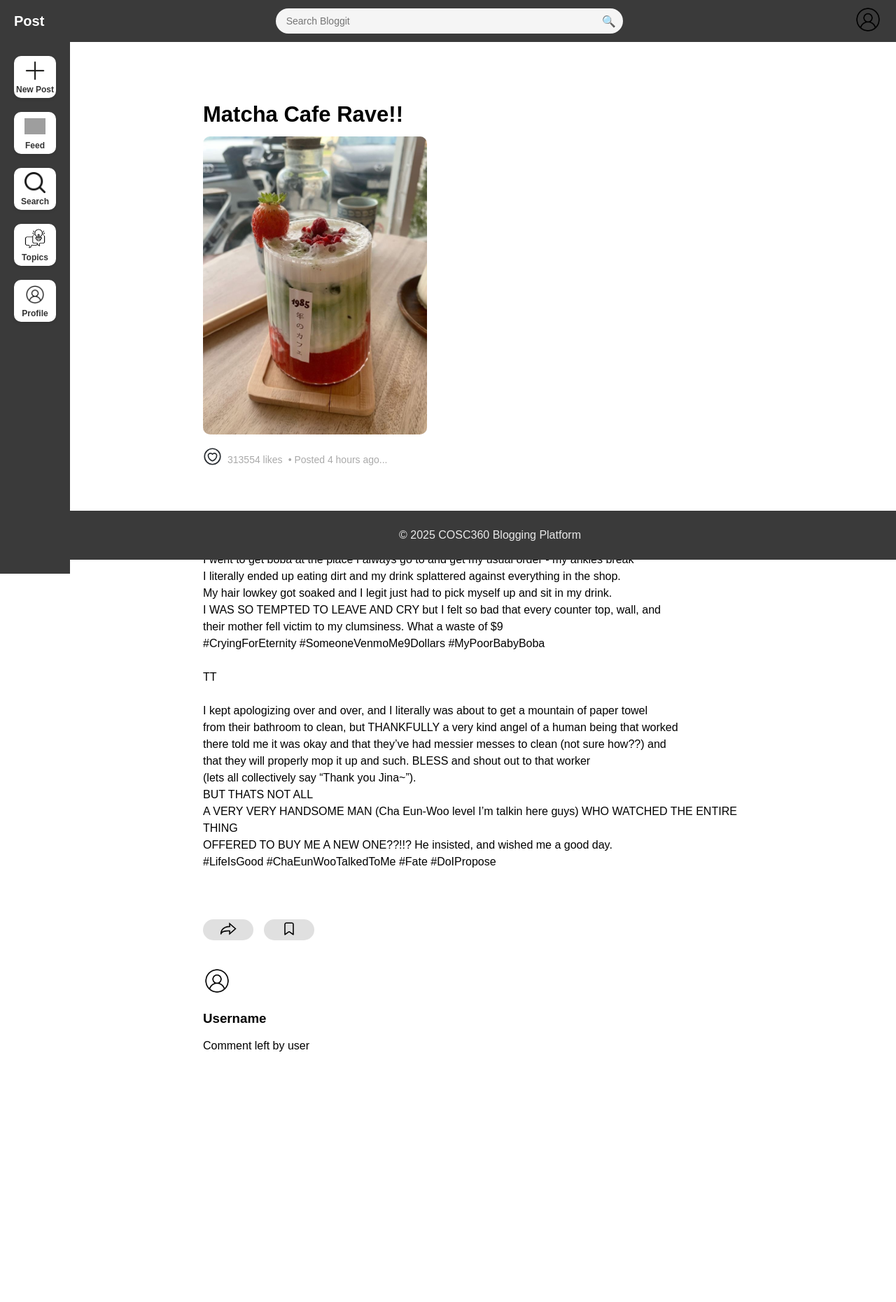
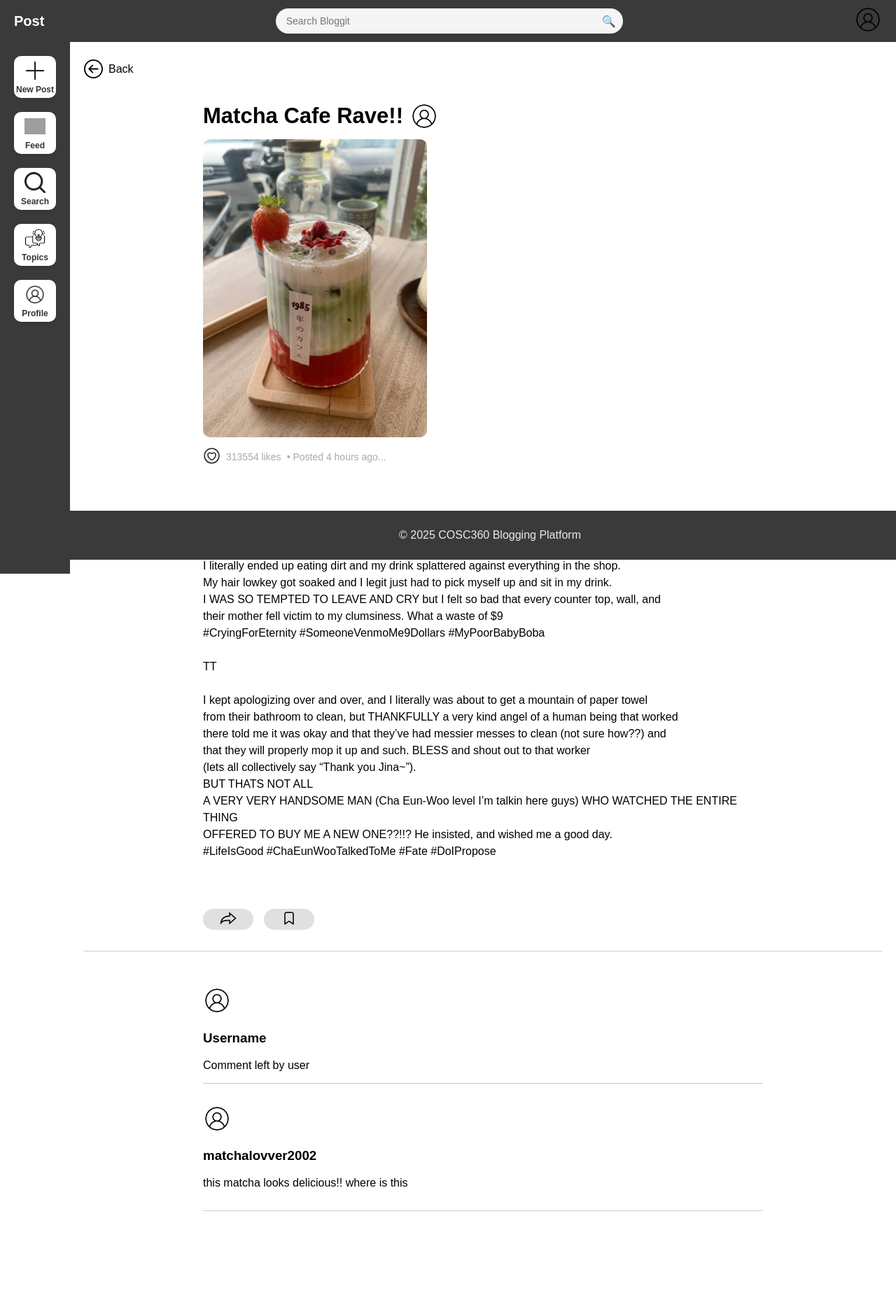
Before and after one commit to timothyythio/cosc360-proj, a PHP site: page /pages/post.html in a window 1280 px wide. Shown: the whole page at 70% size. Before the commit the page ends 1503 px from the top, so only its background shows below. Run offline with PHP 8.4, Linux system fonts and the light colour scheme; grey boxes are pictures that could not be loaded.

Commit message:
finished version of post template

```diff
--- a/pages/post.html
+++ b/pages/post.html
@@ -12,12 +12,16 @@
         <div id="topnav"></div>
         <div id="navbar"></div>
         <div id="backbutton">
-            <!-- I NEED TO PLACE BACK BUTTON TOP LEFT CORNER -->
+        <img src="../assets/back-button.svg">
+        <p>Back</p>
         </div>
         <main id="content">
             <div id="post-content">
-                <h2>Matcha Cafe Rave!!</h2>
-                <!-- PFP -->
+                <h2>Matcha Cafe Rave!!
+                <div id="userspfp-post">
+                    <img src="../assets/profile-icon.png" alt="User Profile">
+                </div>
+            </h2>
                 <img src="../assets/matcha.jpg" alt="Users Photo">
                 <div id="like-count">
                     <img src="../assets/heart-circle-svgrepo-com.svg" alt="Likes">
@@ -53,7 +57,7 @@
                 <button class="share"> <img src="../assets/share.svg" alt="share"></button>
                 <button class="save"> <img src="../assets/bookmark.svg" alt="save"></button>
             </div>
-            <br>
+            <hr class="comment-divider">
             <div id="comment-section">
                 <div id="comment-container">
                     <img src="../assets/profile-icon.png">
@@ -61,8 +65,16 @@
                     <div id="comment-content">
                         <p>Comment left by user</p>
                     </div>
-                    <br>
                 </div>
+                <hr class="comment-divider">
+                <div id="comment-container">
+                    <img src="../assets/profile-icon.png">
+                    <h3>matchalovver2002</h3>
+                    <div id="comment-content">
+                        <p>this matcha looks delicious!! where is this</p>
+                    </div>
+                </div>
+                <hr class="comment-divider">
             </div>
         </main>
         <div id="footer"></div>
--- a/styles/post.css
+++ b/styles/post.css
@@ -29,6 +29,9 @@ body, html {
 #post-content h2 {
     font-size: 31px;
     margin-bottom: 13px;
+    display: flex;
+    align-items: center;
+    gap: 10px;
 }
 
 #post-content img {
@@ -48,9 +51,15 @@ body, html {
 }
 
 #like-count img {
-    width: 27px;
-    height: 27px;
+    width: 25px;
+    height: 25px;
     cursor: pointer;
+    margin: 0;
+}
+
+#like-count p {
+    margin: 0;
+    padding-top: 3px;
 }
 
 #text-content {
@@ -111,3 +120,52 @@ body, html {
     height: 40px;
     border-radius: 50%;
 }
+
+.comment-divider {
+    border: 0;
+    height: 1px;
+    background-color: #ccc;
+    margin: 30px 0;
+    width: 100%;
+}
+
+#comment-section .comment-divider:first-of-type {
+    margin-top: 0;
+}
+
+#backbutton {
+    position: absolute;
+    top: 85px;
+    left: 120px;
+    z-index: 11;
+    display: flex;
+    gap: 8px;
+}
+
+#backbutton img{
+    width: 27px;
+    height: 27px;
+    cursor: pointer;
+    margin: 0;
+}
+
+#backbutton p{
+    cursor: pointer;
+    margin: 0;
+    padding-top: 5px;
+}
+
+#userspfp-post {
+    width: 40px;
+    height: 40px;
+    border-radius: 50%;
+    overflow: hidden;
+    display: inline-block; /* Ensure the pfp is inline */
+}
+
+#userspfp-post img {
+    width: 100%;
+    height: 100%;
+    object-fit: cover;
+    border-radius: 50%;
+}
```
Also changed, not shown: assets/back-button.svg (added).
